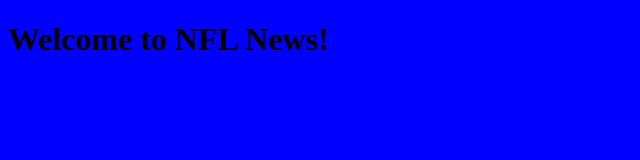
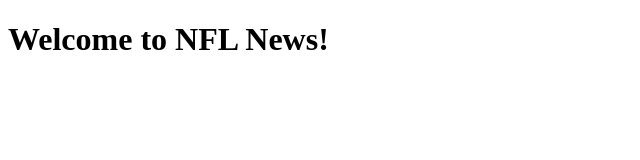
Before and after one commit to pupperxz/pupperxz.github.io, a plain HTML site: page index.html in a window 1280 px wide. Shown: the whole page, without its empty margins (0-640 px from the left). Drawn offline with Linux system fonts and the light colour scheme.

Commit message:
Update index.html

```diff
--- a/index.html
+++ b/index.html
@@ -1,4 +1,5 @@
 <!DOCTYPE HTML>
+<link rel=stylesheet href="./main.css>
 <html>
   <head>
   <title>NFL News</title>
@@ -8,8 +9,3 @@
 </div>
   </body>
 </html>
-<style>
-  body {
-    background-color: blue;
-  }
-</style>
```
